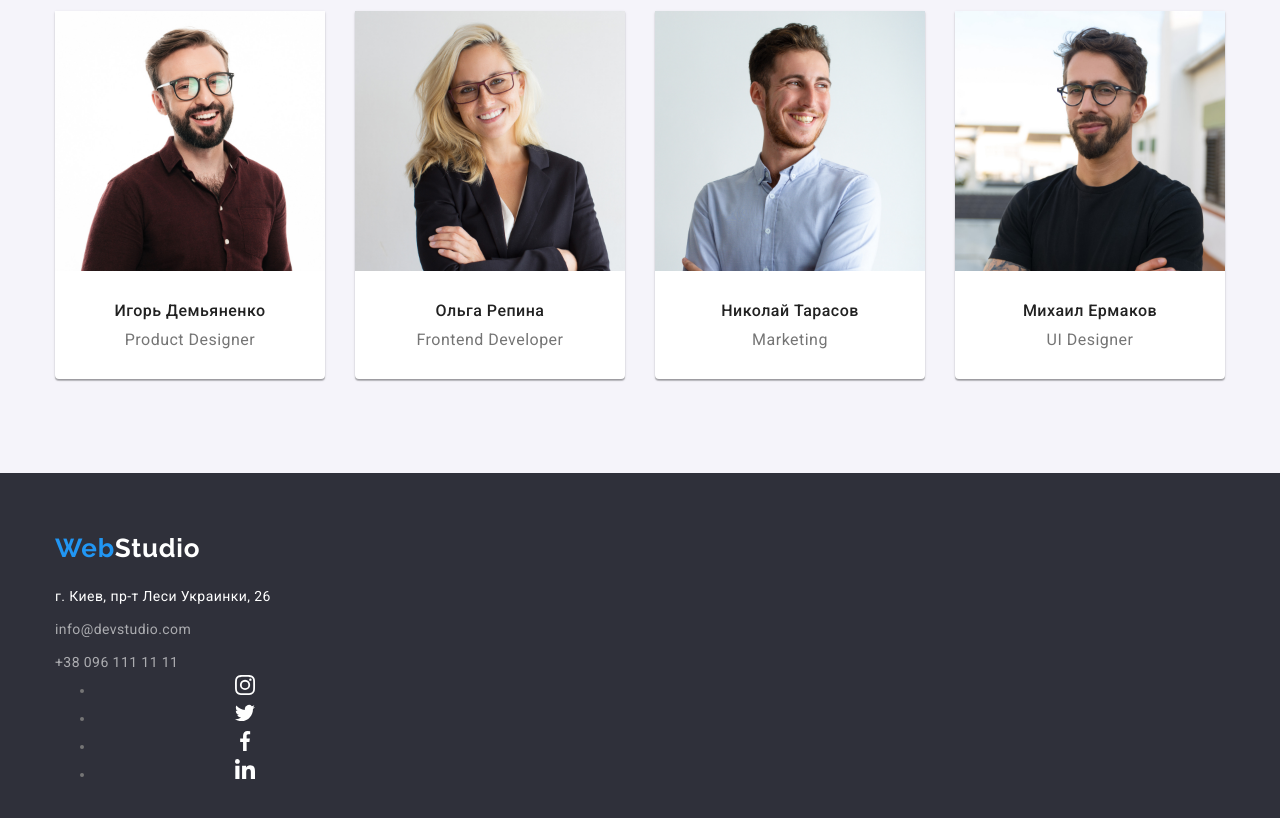
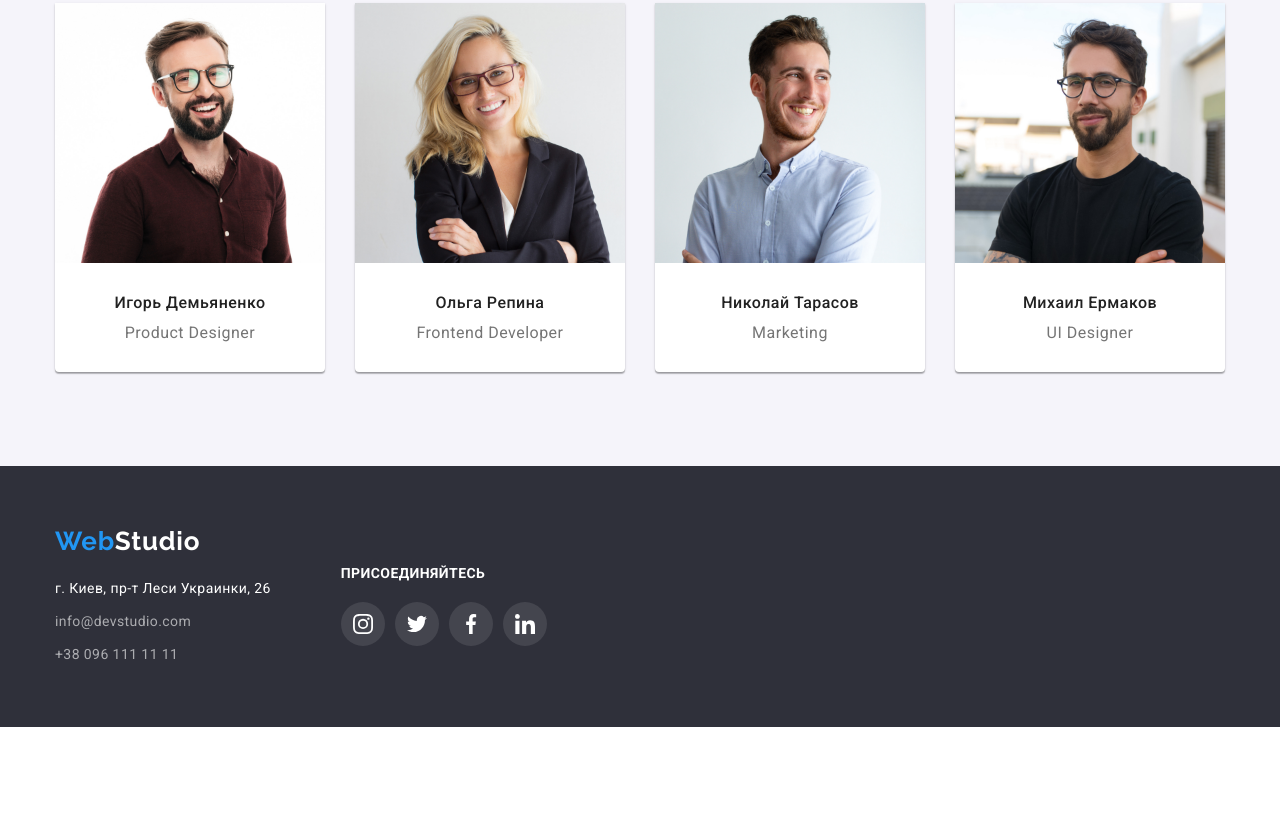
Before and after one commit to IvanBayern/goit-markup-hw-04, a plain HTML site: page index.html in a window 1280 px wide. Shown: the part 1628-2446 px from the top of the page. After the commit the page ends 2355 px from the top, so only its background shows below. Drawn offline with nearby package versions, Linux system fonts and the light colour scheme.

Commit message:
add footer socials

```diff
--- a/css/styles.css
+++ b/css/styles.css
@@ -30,6 +30,51 @@ body {
     letter-spacing: 0.03em;
     color:var(--gray-txt-cl);
     }
+        html {
+            box-sizing: border-box;
+        }
+
+        *,
+        *::after,
+        *::before {
+            box-sizing: inherit;
+        }
+
+        /* Стили для обнуления верхних отступов у элементов */
+        h1,
+        h2,
+        h3,
+        h4,
+        h5,
+        h6,
+        p {
+            margin-top: 0;
+        }
+
+        /* Класс для обнуления базовых свойств у списков (ul) */
+        .list {
+            list-style: none;
+            padding-left: 0;
+            margin: 0;
+        }
+
+        /* Класс для обнуления базовых свойств у ссылок */
+        .link {
+            text-decoration: none;
+            color: inherit;
+        }
+
+        /* Свойства для корректного отображения картинок */
+        img {
+            display: block;
+            max-width: 100%;
+            height: auto;
+        }
+
+        /* Свойства для обнуления курсива у address */
+        address {
+            font-style: normal;
+        }
 h1,
 h2,
 h3,
@@ -408,22 +453,59 @@ address
 .footer-item:not(:last-child) {
     margin-bottom: 9px;
 }
-.footer-social-list {
-
+.footer-social-link {
+    display: flex;
+    width: 44px;
+    height: 44px;
+    padding: 12px;
+    margin-top: 20px;
+    border-radius: 50%;
+    background-color: rgba(255, 255, 255, 0.1);
+    }
+.footer-social-link:hover,
+.footer-social-link:focus {
+    border-radius: 50%;
+    background-color: var(--blu-cl);
 
 }
+
+.footer-social-list {
+        display: flex;
+        width: 206px;
+        height: 44px;
+        justify-content: space-between;
+
+    }
+
 .footer-social-link {
     color: var(--white-txt-cl);
 
+}
 
-}
-.footer-social-link:hover .footer-social-icon {
-    fill: var(--blu-cl);
-    padding: 0.3125rem;
-
-}
 .footer-social-icon {
     height: 1.25rem;
     width: 1.25;
     fill: currentColor;
 }
+.footer-social-icon:hover{
+    fill: currentColor;
+}
+.footer-contakt {
+    margin-right: 70px;
+}
+
+.footer-flex {
+    display: flex;
+    align-items:center;
+}
+.footer-edd{
+    font-family: var(--main-font);
+    font-weight: 700;
+    font-size: 14px;
+    line-height: 1.14;
+    letter-spacing: 0.03em;
+    text-transform: uppercase;
+    color: var(--white-txt-cl);
+
+
+}
--- a/index.html
+++ b/index.html
@@ -128,7 +128,8 @@
     </main>
 
     <footer class="footer">
-        <div class="container">
+        <div class="container footer-flex">
+            <div class="footer-contakt">
                 <a class="footer-link link " href="/"><span class="logo">Web</span><span class="footer-logo">Studio</span> </a>
                 <address class="footer-address">
                     <ul class="footer-list list">
@@ -138,13 +139,17 @@
                     </ul>
 
                 </address>
-            <ul class="footer-social-list">
+            </div>
+            <div class="footer-socials">
+                <h3 class="footer-edd">присоединяйтесь</h3>
+                  <ul class="footer-social-list list">
                      <li><a class="footer-social-link" href=""><svg class="footer-social-icon" aria-label="ссылка на instagram"><use href="./images/icons.svg#icon-instagram-2"></use></svg></a></li>
                      <li><a class="footer-social-link" href=""><svg class="footer-social-icon" aria-label="ссылка на twitter"><use href="./images/icons.svg#icon-twitter-1"></use></svg></a></li>
                      <li><a class="footer-social-link" href=""><svg class="footer-social-icon" aria-label="ссылка на facebook"><use href="./images/icons.svg#icon-facebook-1"></use></svg></a></li>
                      <li><a class="footer-social-link" href=""><svg class="footer-social-icon" aria-label="ссылка на linkedin"><use href="./images/icons.svg#icon-linkedin-1"></use></svg></a></li>
                   </ul>
            </div>
+        </div>
 
     </footer>
 
```
Lines whose indentation alone changed are shown as unchanged.
